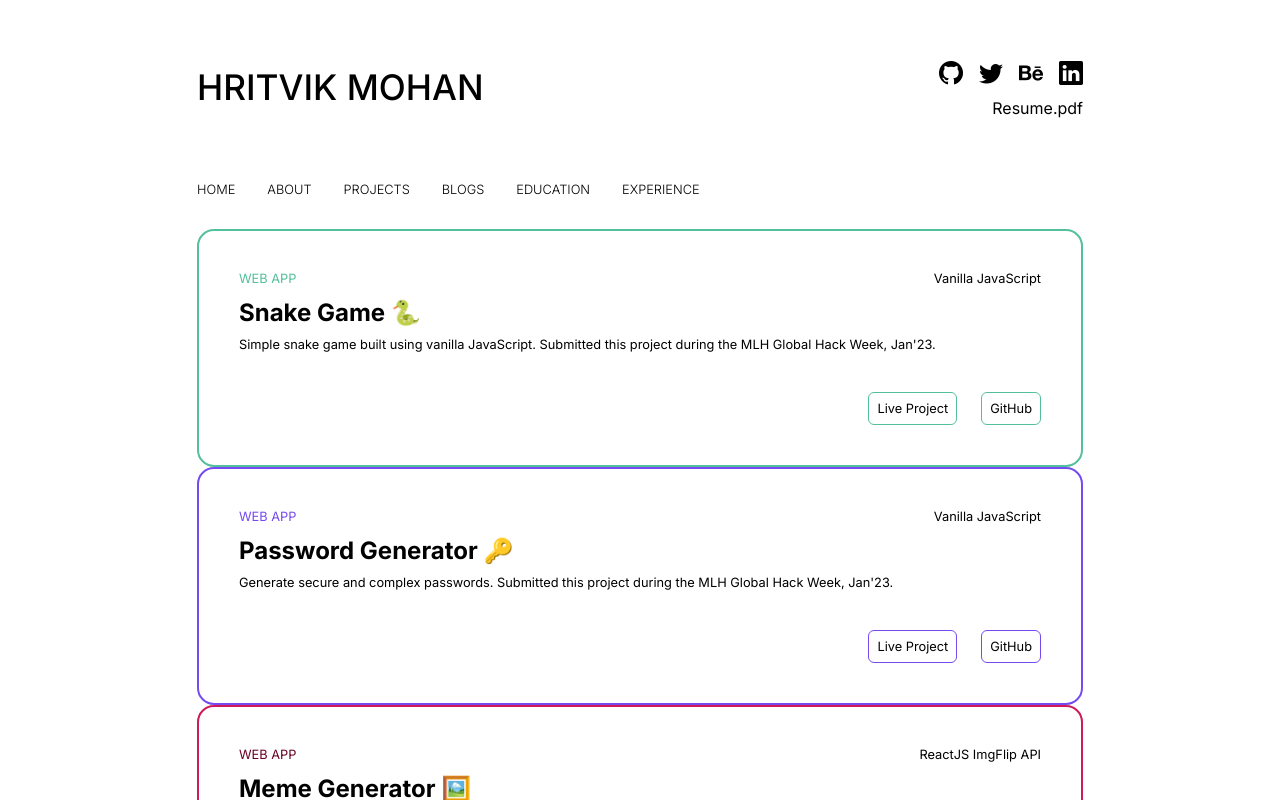
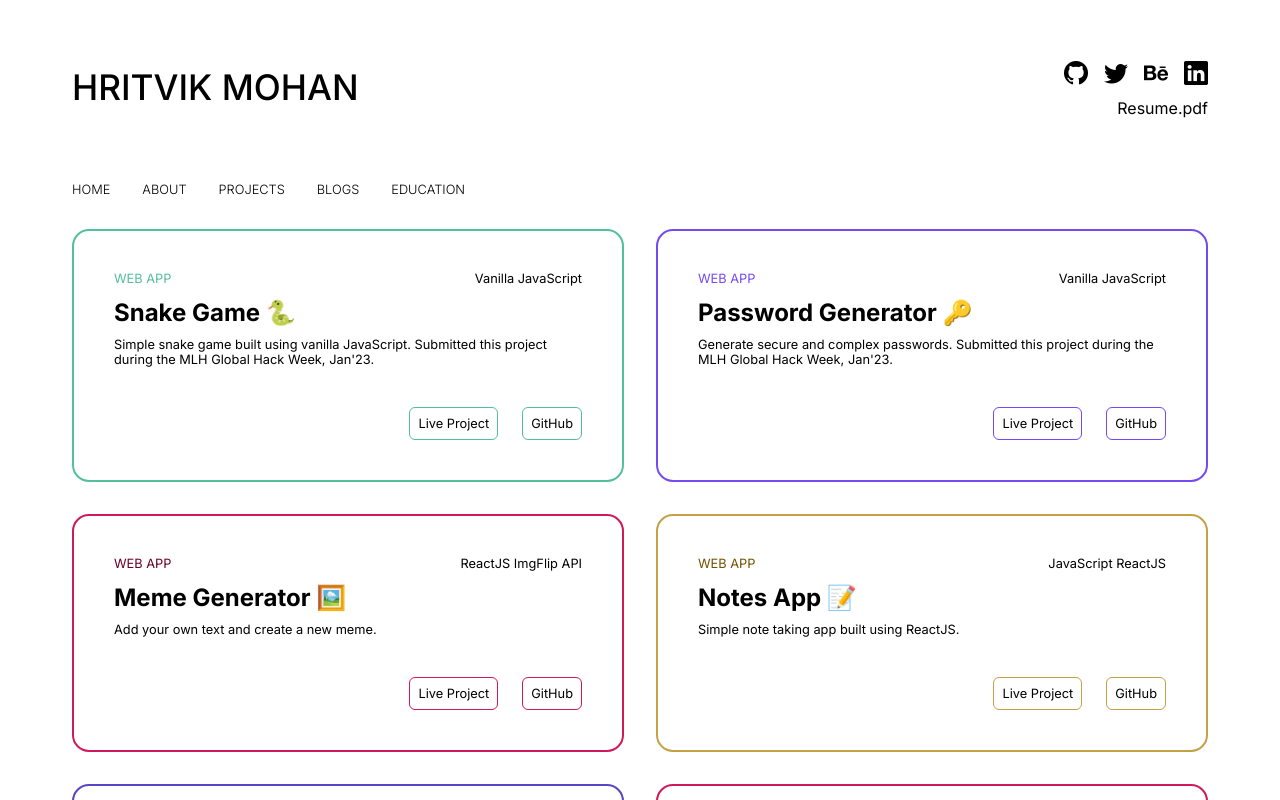
Before and after one commit to Hritvik-Mohan/hm-portfolio, a React (Vite) app: page /projects in a window 1280 px wide. Shown: the top 800 px of the page. Built offline with nearby package versions, Linux system fonts and the light colour scheme.

Commit message:
fix: projects ui

```diff
--- a/src/App.css
+++ b/src/App.css
@@ -1,5 +1,5 @@
 #root {
-  max-width: 950px;
+  max-width: 1200px;
   margin: 0 auto;
   padding: 2rem;
   /* text-align: center; */
--- a/src/App.jsx
+++ b/src/App.jsx
@@ -6,16 +6,12 @@ import ProjectCard from './components/ProjectCard'
 import About from './components/About'
 import Education from './components/Education'
 import Home from './components/Home'
+import Projects from './components/Projects'
+import Blogs from './components/Blogs'
 
 function App() {
 
-  const projectElement = data.map(project => {
-    return (
-      <div>
-        <ProjectCard className="project-card" project={project}/>
-      </div>
-    )
-  })
+
 
   return (
     <div className="App">
@@ -30,14 +26,15 @@ function App() {
           <Link to="/blogs">Blogs</Link>
           {/* <span>UI UX</span> */}
           <Link to="/education">Education</Link>
-          <Link to="/experience">Experience</Link>
+          {/* <Link to="/experience">Experience</Link> */}
         </h2>
       </section>
       <Routes>
-      <Route exact path='/' element={<Home />} />
-      <Route path='/about' element={<About />} />
-      <Route path='/education' element={<Education />} />
-      <Route className="projects" path='/projects' element={projectElement} />
+        <Route exact path='/' element={<Home />} />
+        <Route path='/about' element={<About />} />
+        <Route path='/education' element={<Education />} />
+        <Route path='/projects' element={<Projects />} />
+        <Route path='/blogs' element={<Blogs />} />
       </Routes>
       </Router>
     </div>
--- a/src/components/About.css
+++ b/src/components/About.css
@@ -6,3 +6,9 @@
     line-height: 1.5;
     align-items: baseline;
 }
+
+.about > h2 {
+    font-weight: 500;
+    color: #5944E4;
+    font-family: ;
+}
--- a/src/components/About.jsx
+++ b/src/components/About.jsx
@@ -3,7 +3,8 @@ import './About.css'
 function About() {
   return (
     <p className='about main-container'>
-        <p>My name is Hritvik Mohan and I'm a recent Bachelor of Computer Application grad, 2022. I have a strong passion for web development with a knack for design. </p>
+      <h2>Hi, I'm Hritvik Mohan</h2>
+        <p>I'm a recent Bachelor of Computer Application grad, 2022. I have a strong passion for web development with a knack for design. </p>
         <p>I have experience with various front-end development technologies, including ReactJS, JavaScript, and HTML/CSS. </p>
     </p>
   )
--- /dev/null
+++ b/src/components/Blogs.jsx
@@ -0,0 +1,7 @@
+import React from 'react'
+
+export default function Blogs() {
+  return (
+    <div>Blogs</div>
+  )
+}
--- a/src/components/Header.css
+++ b/src/components/Header.css
@@ -28,6 +28,9 @@
     align-items: center;
 }
 
+.name {
+}
+
 
 .name > img {
     display: none;
@@ -38,7 +41,7 @@
 }
 
 .name > div > h3 {
-    font-size: 2.2rem;
+    font-size: 1.6rem;
     font-weight: 500;
 }
 
@@ -85,6 +88,11 @@
         /* box-shadow: 0px 0px 30px rgba(0, 0, 0, 0.25); */
     }
 
+    .name > div > h3 {
+        font-size: 2.2rem;
+        font-weight: 500;
+    }
+
     .name > div > p {
         font-size: 1rem;
     }
--- /dev/null
+++ b/src/components/Projects.css
@@ -0,0 +1,10 @@
+.projects {
+    display: grid;
+    grid-template-columns: repeat(1, 1fr);
+    gap: 2rem;
+}
+
+@media (min-width: 930px) {
+    .projects {
+      grid-template-columns: repeat(2, 1fr);
+    }
--- /dev/null
+++ b/src/components/Projects.jsx
@@ -0,0 +1,17 @@
+import React from 'react'
+import data from "../data.json"
+import ProjectCard from './ProjectCard'
+import './Projects.css'
+
+export default function projects() {
+    const projectElement = data.map(project => {
+        return (
+          <div>
+            <ProjectCard className="project-card" project={project}/>
+          </div>
+        )
+      })
+  return (
+    <div className='projects'>{projectElement}</div>
+  )
+}
```
